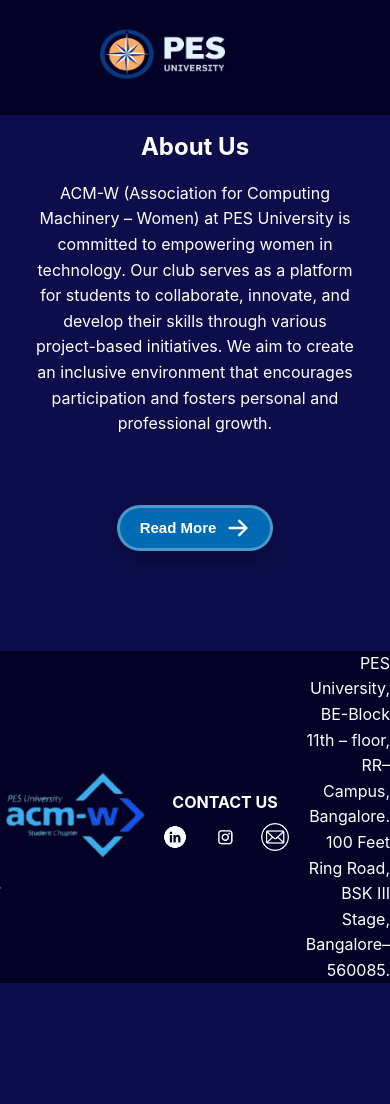
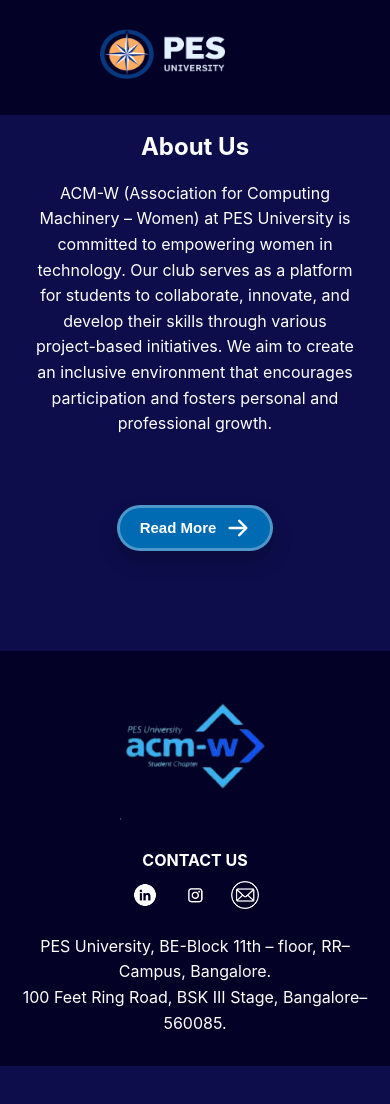
Before and after one commit to ACM-W-PESU/acmw-react-website, a React (Create React App) app in the folder acmw-website/: page /about in a window 390 px wide. Shown: the top 1104 px of the page. Before the commit the page ends 1033 px from the top, so only its background shows below. Built offline with nearby package versions, Linux system fonts and the light colour scheme.

Commit message:
Added footer to gallery page

```diff
--- a/acmw-website/public/index.html
+++ b/acmw-website/public/index.html
@@ -3,7 +3,7 @@
 <head>
   <meta charset="UTF-8" />
   <meta name="viewport" content="width=device-width, initial-scale=1.0" />
-  <title>React App</title>
+  <title>ACM-W PESU RR</title>
 </head>
 <body>
   <div id="root"></div>
--- a/acmw-website/src/components/footer.css
+++ b/acmw-website/src/components/footer.css
@@ -4,9 +4,9 @@
 }
 
 .footer {
-    background:#040127;
+  background: #040127;
   color: white;
-    padding: 0px;
+  padding: 20px 0; /* Added padding for better spacing */
   display: flex;
   justify-content: center;
   position: relative;
@@ -19,21 +19,24 @@
   width: 100%;
   max-width: 1200px;
   display: flex;
-    justify-content: space-between;
-    align-items: center;
+  justify-content: space-between; /* Aligns items horizontally */
+  align-items: center; /* Vertically center aligns items */
+  flex-wrap: wrap; /* Allows items to wrap on smaller screens */
 }
 
 .footer-left img {
   width: 150px;
+  max-width: 100%; /* Ensure the image scales down on small screens */
 }
 
 .footer-center {
   text-align: center;
+  padding: 10px; /* Add some padding */
 }
 
 .footer-center h2 {
-    margin-bottom: 5px;
-    font-size: 16px;
+  margin: 5px 0; /* Adjusted margin */
+  font-size: 1rem; /* Use relative units */
 }
 
 .footer-social {
@@ -48,15 +51,32 @@
 
 .footer-social img {
   width: 30px;
+  max-width: 100%; /* Ensure social icons scale */
 }
-
 
 .footer-right {
   text-align: right;
-    font-size: 12px;
+  font-size: 0.75rem; /* Use relative units */
   line-height: 1.4;
+  padding: 10px; /* Add padding for better spacing */
 }
 
 .footer-right p {
   margin: 0;
 }
+
+/* Media Queries for responsiveness */
+@media (max-width: 768px) {
+  .footer-content {
+      flex-direction: column; /* Stack items vertically on small screens */
+      align-items: center; /* Center align items */
+  }
+
+  .footer-left {
+      margin-bottom: 10px; /* Space between footer items */
+  }
+
+  .footer-right {
+      text-align: center; /* Center align on small screens */
+  }
+}
--- a/acmw-website/src/pages/gallery.js
+++ b/acmw-website/src/pages/gallery.js
@@ -8,7 +8,7 @@
 import image6 from '../assets/gallery/Screenshot_20241013_142338_Chrome.jpg';
 import image4 from '../assets/gallery/Screenshot_20241013_142406_Chrome.jpg';
 import image5 from '../assets/gallery/Screenshot_20241013_142418_Chrome.jpg';
-
+import Footer from '../components/footer';
 class Gallery extends React.Component {
   state = {
     photoIndex: 0,
@@ -41,6 +41,7 @@
   render() {
     const { photoIndex, isOpen, images } = this.state;
     return (
+      <div>
       <div className="gallery-container" id="gallery">
         <div className="gallery-wrapper">
           {this.renderImages()}
@@ -66,6 +67,8 @@
           />
         )}
       </div>
+      <Footer/>
+      </div>
     );
   }
 }
```
Lines whose indentation alone changed are shown as unchanged.
